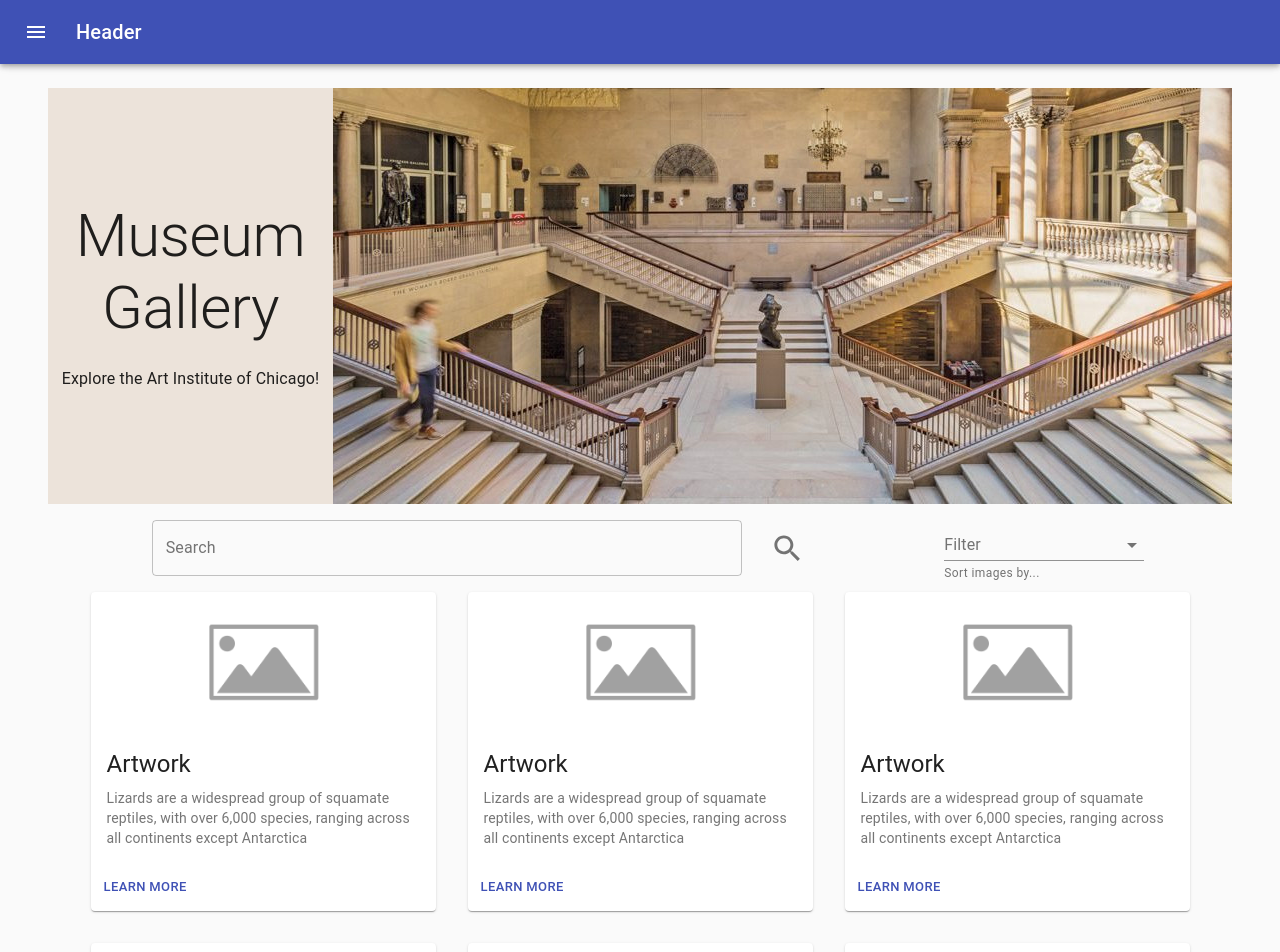
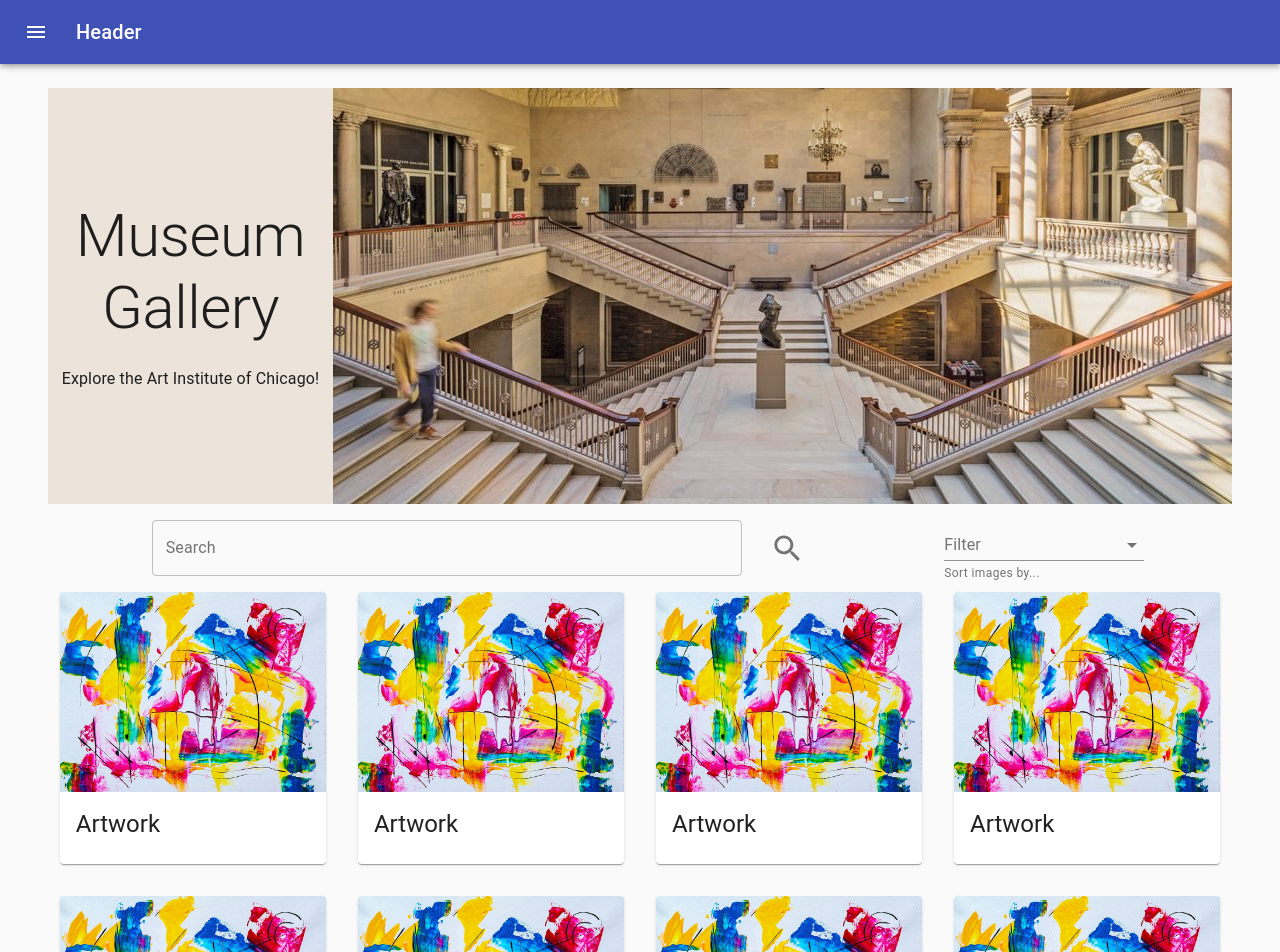
Before and after one commit to googleinterns/step65-2020, a React (Create React App) app in the folder frontend/: page /museum-gallery in a window 1280 px wide. Shown: the top 952 px of the page. Built offline with nearby package versions, Linux system fonts and the light colour scheme.

Commit message:
Simplified ImgMediaCard and linked to ArtworkCloseUpCard view (#10)
* add props to img media card

* img media card is simpler and linked to closeup view

* eslint changes

* spacing nit

Co-authored-by: Isabel Sangimino <isangimino@google.com>

```diff
--- a/frontend/src/components/dashboard/Banner.js
+++ b/frontend/src/components/dashboard/Banner.js
@@ -1,6 +1,7 @@
 import React from 'react';
 import {makeStyles} from '@material-ui/core/styles';
-import Typography from "@material-ui/core/Typography";
+import Typography from '@material-ui/core/Typography';
+import PropTypes from 'prop-types';
 
 const useStyles = makeStyles((theme) => ({
   banner: {
@@ -26,14 +27,21 @@ export default function Banner({title, description, imgURL}) {
   const classes = useStyles();
 
   return (
-     //<div className={classes.banner} style={{ backgroundImage: 'linear-gradient(rgba(0, 0, 0, 0.5), rgba(0, 0, 0, 0.5)), url(${imgURL})'}}>
-      <div className={classes.banner}>
-       <div className={classes.bannerText}>
-         <Typography variant="h2" component="h1" gutterBottom>{title}</Typography>
-         <Typography variant="subtitle1">{description}</Typography>
-       </div>
+    <div className={classes.banner}>
+      <div className={classes.bannerText}>
+        <Typography variant="h2" component="h1" gutterBottom>
+          {title}
+        </Typography>
+        <Typography variant="subtitle1">{description}</Typography>
+      </div>
       <img src={imgURL} alt={title} className={classes.bannerImg}/>
     </div>
 
   );
 }
+
+Banner.propTypes = {
+  title: PropTypes.string.isRequired,
+  description: PropTypes.string.isRequired,
+  imgURL: PropTypes.string.isRequired,
+};
--- a/frontend/src/components/dashboard/Dashboard.js
+++ b/frontend/src/components/dashboard/Dashboard.js
@@ -199,7 +199,7 @@ export default function Dashboard() {
                   Here you can upload artwork of your own! Please be sure to
                   include your name and a very detailed description of your
                   artwork. If you are unsure of what qualifies as a good
-                  description, we've provided some links below to some
+                  description, we&apos;ve provided some links below to some
                   resources that can help guide you!
                 </Typography>
                 <UploadsFields name="User Information"/>
--- a/frontend/src/components/dashboard/Gallery.js
+++ b/frontend/src/components/dashboard/Gallery.js
@@ -3,7 +3,7 @@ import {makeStyles} from '@material-ui/core/styles';
 import Grid from '@material-ui/core/Grid';
 import SearchIcon from '@material-ui/icons/Search';
 import InputLabel from '@material-ui/core/InputLabel';
-import IconButton from '@material-ui/core/IconButton'
+import IconButton from '@material-ui/core/IconButton';
 import MenuItem from '@material-ui/core/MenuItem';
 import FormHelperText from '@material-ui/core/FormHelperText';
 import FormControl from '@material-ui/core/FormControl';
@@ -103,7 +103,7 @@ export default function Gallery(props) {
       >
         {[0, 1, 2, 3, 4, 5, 6, 7, 8].map((value) => (
           <Grid key={value} item>
-              <ImgMediaCard/>
+            <ImgMediaCard name="Artwork" link="/picture-id"/>
           </Grid>
         ))}
       </Grid>
--- a/frontend/src/components/dashboard/GalleryPreview.js
+++ b/frontend/src/components/dashboard/GalleryPreview.js
@@ -44,7 +44,7 @@ export default function GalleryPreview({name, link}) {
       >
         {[0, 1, 2].map((value) => (
           <Grid key={value} item>
-            <ImgMediaCard/>
+            <ImgMediaCard name="Artwork" link="/picture-id"/>
           </Grid>
         ))}
       </Grid>
--- a/frontend/src/components/dashboard/ImgMediaCard.js
+++ b/frontend/src/components/dashboard/ImgMediaCard.js
@@ -1,48 +1,50 @@
 import React from 'react';
 import {makeStyles} from '@material-ui/core/styles';
+import {Link} from 'react-router-dom';
 import Card from '@material-ui/core/Card';
 import CardActionArea from '@material-ui/core/CardActionArea';
-import CardActions from '@material-ui/core/CardActions';
 import CardContent from '@material-ui/core/CardContent';
 import CardMedia from '@material-ui/core/CardMedia';
-import Button from '@material-ui/core/Button';
 import Typography from '@material-ui/core/Typography';
-import PlaceholderImage from './images/placeholder-image.png';
+import PlaceholderImage from './images/paint.jpg';
+import PropTypes from 'prop-types';
 
-const useStyles = makeStyles({
+const useStyles = makeStyles((theme) =>({
   root: {
     maxWidth: 345,
   },
-});
+  link: {
+    textDecoration: 'none',
+    color: theme.palette.text.primary,
+  },
+}));
 
-export default function ImgMediaCard() {
+export default function ImgMediaCard({name, link}) {
   const classes = useStyles();
 
   return (
     <Card className={classes.root}>
+      <Link to={link} className={classes.link}>
         <CardActionArea>
           <CardMedia
             component="img"
             alt="artwork"
-          height="140"
+            height="200"
             image={PlaceholderImage}
             title="Artwork"
           />
-        <CardContent>
+          <CardContent className={classes.name}>
             <Typography gutterBottom variant="h5" component="h2">
-            Artwork
-          </Typography>
-          <Typography variant="body2" color="textSecondary" component="p">
-            Lizards are a widespread group of squamate reptiles, with over
-            6,000 species, ranging across all continents except Antarctica
+              {name}
             </Typography>
           </CardContent>
         </CardActionArea>
-      <CardActions>
-        <Button size="small" color="primary">
-          Learn More
-        </Button>
-      </CardActions>
+      </Link>
     </Card>
   );
 }
+
+ImgMediaCard.propTypes = {
+  name: PropTypes.string.isRequired,
+  link: PropTypes.string.isRequired,
+};
--- a/frontend/src/components/dashboard/UploadsFields.js
+++ b/frontend/src/components/dashboard/UploadsFields.js
@@ -1,5 +1,5 @@
 import React from 'react';
-import { makeStyles } from '@material-ui/core/styles';
+import {makeStyles} from '@material-ui/core/styles';
 import Box from '@material-ui/core/Box';
 import Button from '@material-ui/core/Button';
 import Grid from '@material-ui/core/Grid';
```
Lines whose indentation alone changed are shown as unchanged.
